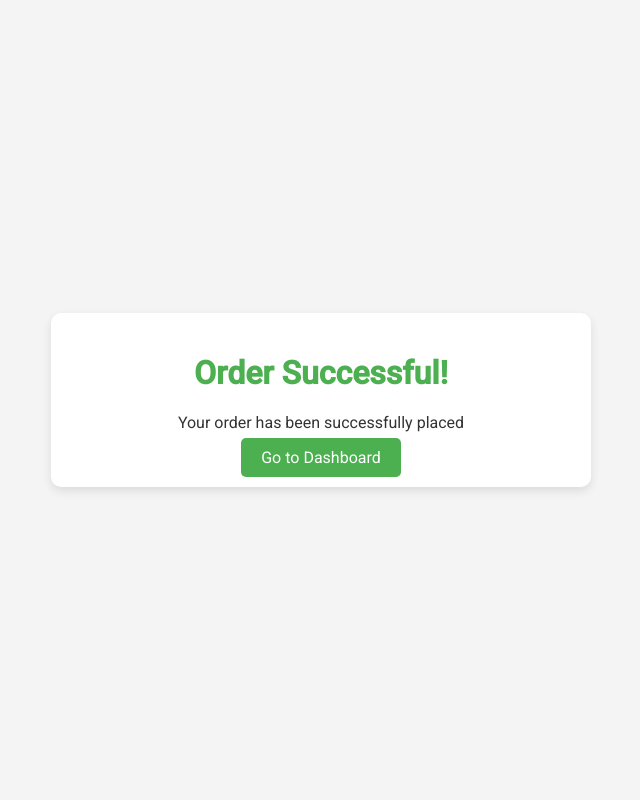
After one commit to LJAMINE/Ecommerce-Brief, a PHP site: page /function/orders/confirmation.php in a window 1280 px wide. The commit adds this page. Shown: the whole page, without its empty margins (319-959 px from the left). Run offline with PHP 8.4, Linux system fonts and the light colour scheme.

```diff
--- a/class/auth.php
+++ b/class/auth.php
@@ -39,7 +39,7 @@ class Auth
         $password = htmlspecialchars(trim($password), ENT_QUOTES, 'UTF-8');
 
         //  if the email exis in db
-        $stmt = $this->pdo->prepare("SELECT * FROM users WHERE email = :email");
+        $stmt = $this->pdo->prepare("SELECT * FROM users WHERE email = :email AND status <> 'disactivated'");
         $stmt->execute(['email' => $email]);
         $user = $stmt->fetch();
 
--- a/dashboard/admin/clients.php
+++ b/dashboard/admin/clients.php
@@ -36,7 +36,7 @@ $clients = $clientsManagers->getUser();
                     <th>Email</th>
                     <th>Created At</th>
                     <th>status</th>
-                    <th>switch status</th>
+                    <th>change status</th>
                 </tr>
             </thead>
             <tbody>
--- /dev/null
+++ b/function/orders/confirmation.php
@@ -0,0 +1,78 @@
+<!DOCTYPE html>
+<html lang="en">
+
+<head>
+    <meta charset="UTF-8">
+    <meta name="viewport" content="width=device-width, initial-scale=1.0">
+    <title>Order Confirmation</title>
+    <link href="https://fonts.googleapis.com/css2?family=Roboto:wght@300;400;500&display=swap" rel="stylesheet">
+    <style>
+        body {
+            font-family: 'Roboto', sans-serif;
+            display: flex;
+            justify-content: center;
+            align-items: center;
+            height: 100vh;
+            background-color: #f4f4f4;
+            margin: 0;
+        }
+
+        .confirmation-container {
+            background-color: #fff;
+            padding: 20px;
+            border-radius: 10px;
+            box-shadow: 0 4px 10px rgba(0, 0, 0, 0.1);
+            text-align: center;
+            max-width: 500px;
+            width: 100%;
+        }
+
+        .confirmation-container h1 {
+            font-size: 2rem;
+            color: #4CAF50;
+        }
+
+        .confirmation-container p {
+            font-size: 1rem;
+            margin: 16px 0;
+            color: #333;
+        }
+
+        .btn {
+            background-color: #4CAF50;
+            color: white;
+            padding: 10px 20px;
+            font-size: 1rem;
+            border: none;
+            border-radius: 5px;
+            cursor: pointer;
+            text-decoration: none;
+            margin-top: 20px;
+        }
+
+        .btn:hover {
+            background-color: #45a049;
+        }
+
+        .icon {
+            font-size: 50px;
+            color: #4CAF50;
+            margin-bottom: 20px;
+        }
+    </style>
+</head>
+
+<body>
+
+    <div class="confirmation-container">
+        <div class="icon">
+            <i class="fas fa-check-circle"></i>
+        </div>
+        <h1>Order Successful!</h1>
+        <p>Your order has been successfully placed</p>
+        <a href="../../dashboard/client/client.php" class="btn">Go to Dashboard</a>
+    </div>
+
+</body>
+
+</html>
```
Also changed, not shown: class/products_maager.php (+38 -0 lines), dashboard/client/panier.php (+60 -5 lines), function/clients/add_to_panier.php (+18 -6 lines), function/orders/checkout.php (added, +37 -0 lines).
